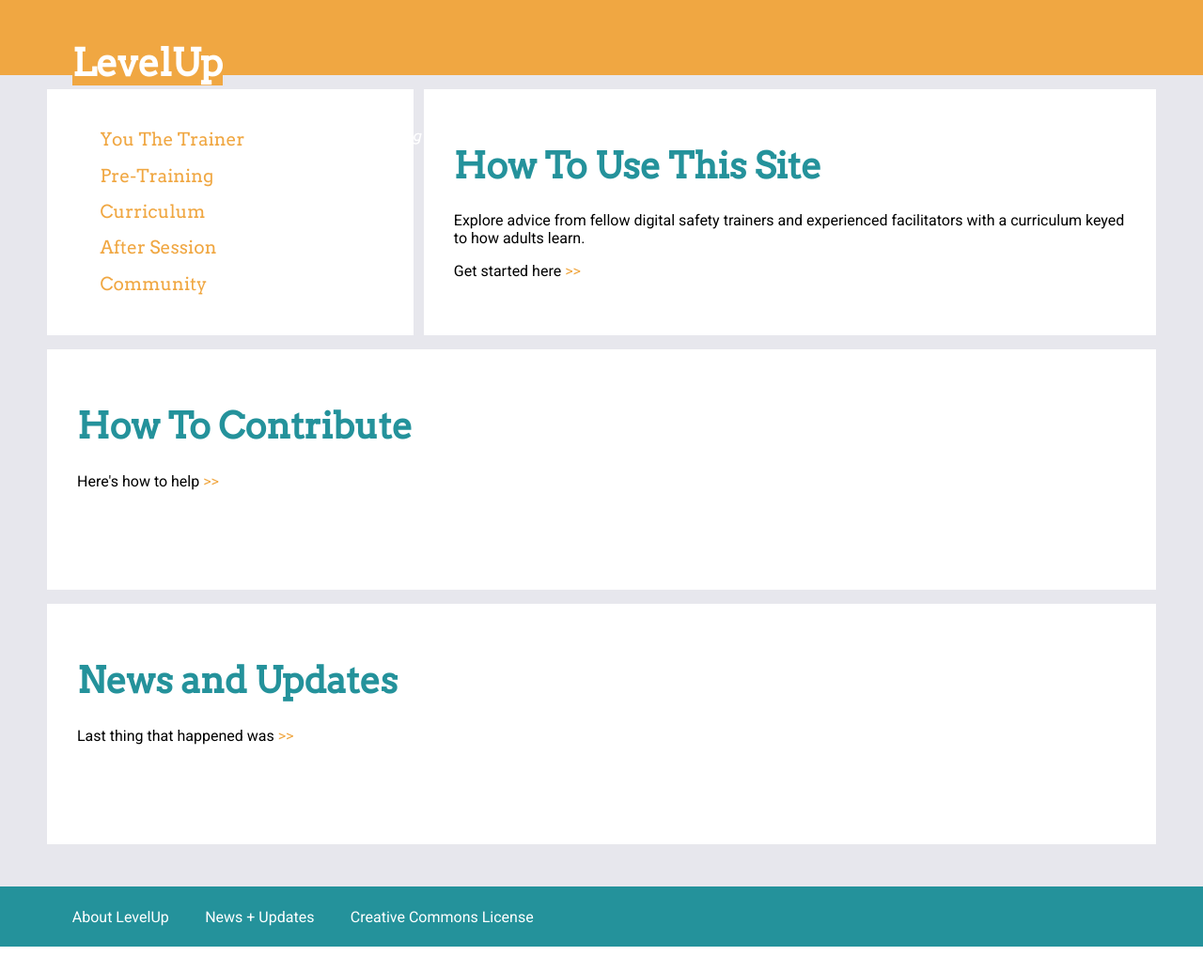
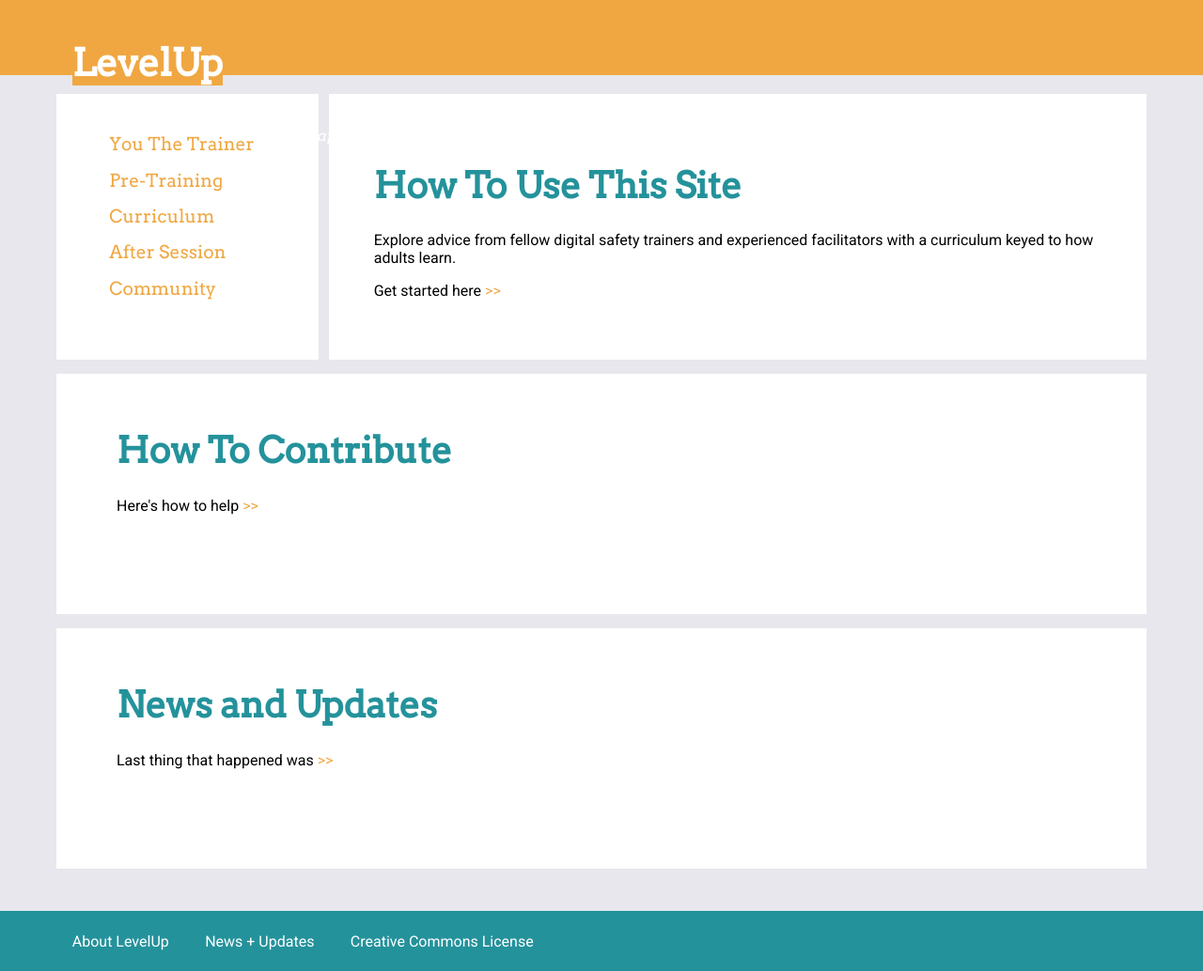
Before and after one commit to levelupcc/level-up, a Jekyll site: the page built from index.html, in a window 1280 px wide. Shown: the whole page at 94% size. Built offline with Jekyll 4.4.1, drawn with Linux system fonts in a browser that asks for light colours; before the commit the page ends 1008 px from its top, so only the background shows below that.

```diff
--- a/css/main.css
+++ b/css/main.css
@@ -453,7 +453,7 @@
   -webkit-justify-content: center;
       -ms-flex-pack: center;
           justify-content: center;
-  padding: 15px 50px 30px; }
+  padding: 20px 70px 35px; }
 
 .site-header {
   display: -webkit-box;
@@ -484,12 +484,12 @@
       -ms-flex-pack: center;
           justify-content: center;
   min-height: 40rem;
-  padding: 15px 50px 30px; }
+  padding: 20px 60px 30px; }
 
 .nav-block {
-  -webkit-flex-basis: 33%;
-      -ms-flex-preferred-size: 33%;
-          flex-basis: 33%;
+  -webkit-flex-basis: 24%;
+      -ms-flex-preferred-size: 24%;
+          flex-basis: 24%;
   max-height: 18rem;
   padding: 1rem;
   margin-bottom: 15px; }
@@ -500,14 +500,15 @@
           flex-basis: 100%;
   margin-bottom: 15px;
   min-height: 16rem;
-  padding: 2rem; }
+  padding: 2rem 4rem; }
 
 .section-block_top {
-  -webkit-flex-basis: 66%;
-      -ms-flex-preferred-size: 66%;
-          flex-basis: 66%;
+  -webkit-flex-basis: 75%;
+      -ms-flex-preferred-size: 75%;
+          flex-basis: 75%;
   max-height: 18rem;
-  margin-left: 11px; }
+  margin-left: 11px;
+  padding: 3rem; }
 
 .section-block_post {
   display: -webkit-box;
@@ -534,7 +535,7 @@
   min-width: calc(100%); }
 
 .-shift {
-  padding-left: 37%; }
+  padding-left: 29%; }
 
 .site-footer {
   display: -webkit-box;
```
Also changed, not shown: _sass/_core.scss (+7 -6 lines), 13 other files.
